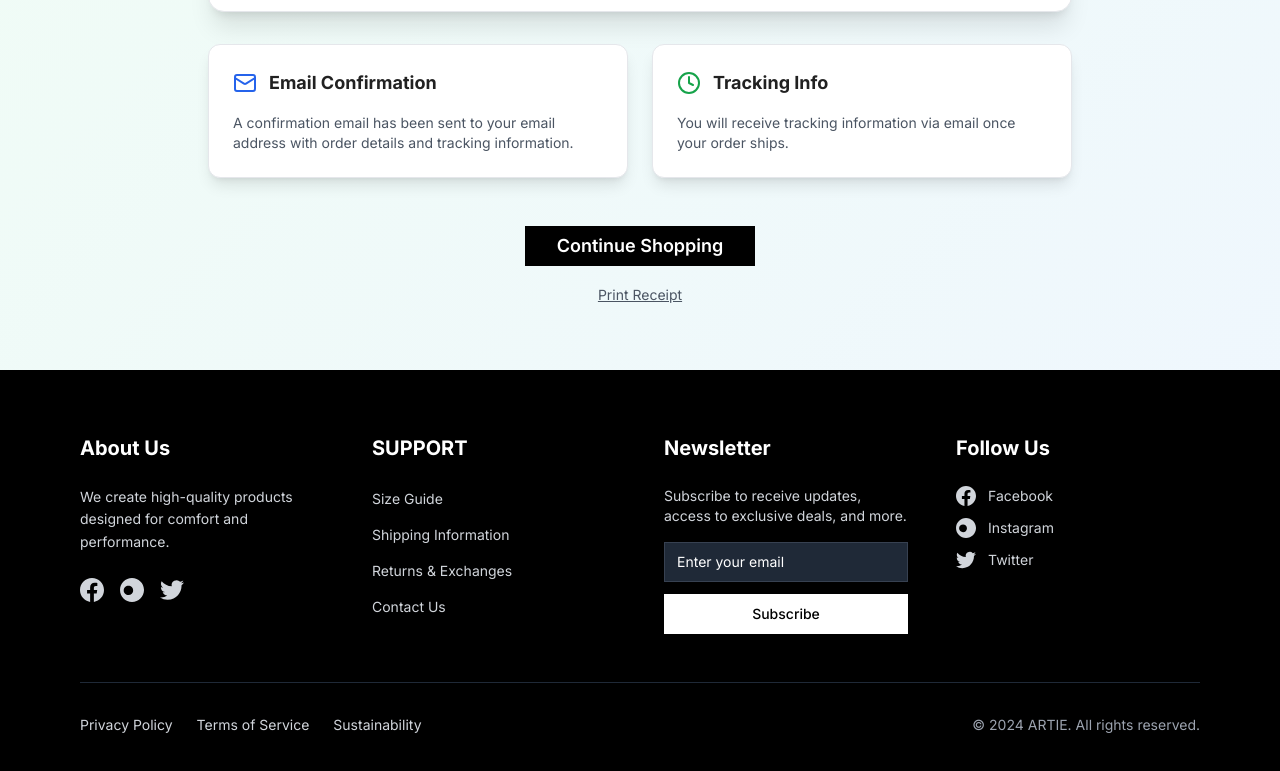
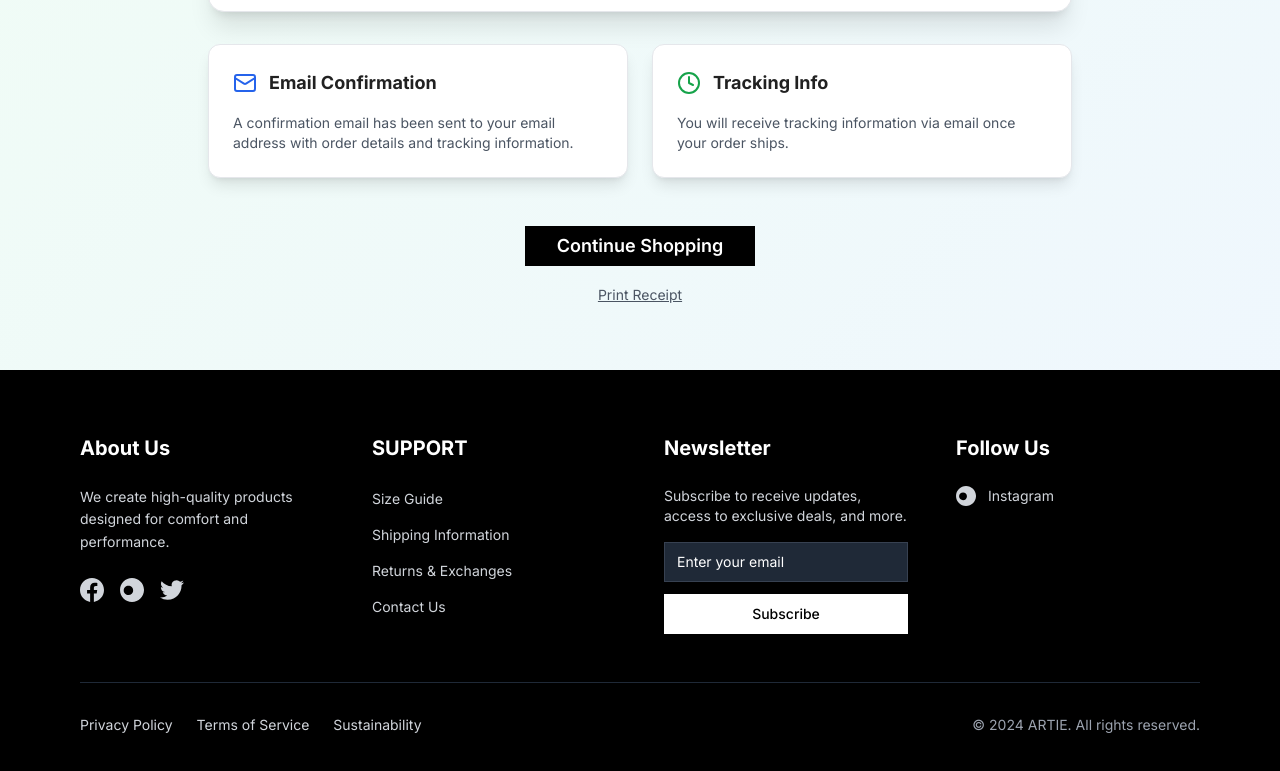
Before and after one commit to fluffybird2323/Archie-st-jj, a Next.js app: page /en/success in a window 1280 px wide. Shown: the part 583-1354 px from the top of the page. Built offline with nearby package versions, Linux system fonts and the light colour scheme.

Commit message:
fix socials

```diff
--- a/components/footer.tsx
+++ b/components/footer.tsx
@@ -102,25 +102,15 @@ export function Footer({ dictionary, locale }: FooterProps) {
           {/* Follow Us Section */}
           <div>
             <h3 className="text-xl font-bold mb-6">{dictionary.footer.followUs}</h3>
-            <div className="space-y-3">
-              <a href="#" className="flex items-center text-gray-300 hover:text-white transition-colors text-sm">
-                <svg className="w-5 h-5 mr-3" fill="currentColor" viewBox="0 0 24 24">
-                  <path d="M24 12.073c0-6.627-5.373-12-12-12s-12 5.373-12 12c0 5.99 4.388 10.954 10.125 11.854v-8.385H7.078v-3.47h3.047V9.43c0-3.007 1.792-4.669 4.533-4.669 1.312 0 2.686.235 2.686.235v2.953H15.83c-1.491 0-1.956.925-1.956 1.874v2.25h3.328l-.532 3.47h-2.796v8.385C19.612 23.027 24 18.062 24 12.073z" />
-                </svg>
-                Facebook
-              </a>
-              <a href="#" className="flex items-center text-gray-300 hover:text-white transition-colors text-sm">
+            <div className="space-y-1">
+
+              <a href="https://www.instagram.com/artie_jp/" className="flex items-center text-gray-300 hover:text-white transition-colors text-sm">
                 <svg className="w-5 h-5 mr-3" fill="currentColor" viewBox="0 0 24 24">
                   <path d="M12.017 0C5.396 0 .029 5.367.029 11.987c0 6.62 5.367 11.987 11.988 11.987 6.62 0 11.987-5.367 11.987-11.987C24.014 5.367 18.637.001 12.017.001zM8.449 16.988c-1.297 0-2.448-.49-3.323-1.297C4.198 14.895 3.708 13.744 3.708 12.447s.49-2.448 1.418-3.323C6.001 8.198 7.152 7.708 8.449 7.708s2.448.49 3.323 1.416c.875.875 1.365 2.026 1.365 3.323s-.49 2.448-1.365 3.323c-.875.807-2.026 1.218-3.323 1.218z" />
                 </svg>
                 Instagram
               </a>
-              <a href="#" className="flex items-center text-gray-300 hover:text-white transition-colors text-sm">
-                <svg className="w-5 h-5 mr-3" fill="currentColor" viewBox="0 0 24 24">
-                  <path d="M23.953 4.57a10 10 0 01-2.825.775 4.958 4.958 0 002.163-2.723c-.951.555-2.005.959-3.127 1.184a4.92 4.92 0 00-8.384 4.482C7.69 8.095 4.067 6.13 1.64 3.162a4.822 4.822 0 00-.666 2.475c0 1.71.87 3.213 2.188 4.096a4.904 4.904 0 01-2.228-.616v.06a4.923 4.923 0 003.946 4.827 4.996 4.996 0 01-2.212.085 4.936 4.936 0 004.604 3.417 9.867 9.867 0 01-6.102 2.105c-.39 0-.779-.023-1.17-.067a13.995 13.995 0 007.557 2.209c9.053 0 13.998-7.496 13.998-13.985 0-.21 0-.42-.015-.63A9.935 9.935 0 0024 4.59z" />
-                </svg>
-                Twitter
-              </a>
+
             </div>
           </div>
         </div>
@@ -155,3 +145,14 @@ export function Footer({ dictionary, locale }: FooterProps) {
     </footer>
   )
 }
+// {/* <a href="#" className="flex items-center text-gray-300 hover:text-white transition-colors text-sm">
+//                 <svg className="w-5 h-5 mr-3" fill="currentColor" viewBox="0 0 24 24">
+//                   <path d="M23.953 4.57a10 10 0 01-2.825.775 4.958 4.958 0 002.163-2.723c-.951.555-2.005.959-3.127 1.184a4.92 4.92 0 00-8.384 4.482C7.69 8.095 4.067 6.13 1.64 3.162a4.822 4.822 0 00-.666 2.475c0 1.71.87 3.213 2.188 4.096a4.904 4.904 0 01-2.228-.616v.06a4.923 4.923 0 003.946 4.827 4.996 4.996 0 01-2.212.085 4.936 4.936 0 004.604 3.417 9.867 9.867 0 01-6.102 2.105c-.39 0-.779-.023-1.17-.067a13.995 13.995 0 007.557 2.209c9.053 0 13.998-7.496 13.998-13.985 0-.21 0-.42-.015-.63A9.935 9.935 0 0024 4.59z" />
+//                 </svg>
+//                 Twitter
+//               </a> <a href="#" className="flex items-center text-gray-300 hover:text-white transition-colors text-sm">
+//                 <svg className="w-5 h-5 mr-3" fill="currentColor" viewBox="0 0 24 24">
+//                   <path d="M24 12.073c0-6.627-5.373-12-12-12s-12 5.373-12 12c0 5.99 4.388 10.954 10.125 11.854v-8.385H7.078v-3.47h3.047V9.43c0-3.007 1.792-4.669 4.533-4.669 1.312 0 2.686.235 2.686.235v2.953H15.83c-1.491 0-1.956.925-1.956 1.874v2.25h3.328l-.532 3.47h-2.796v8.385C19.612 23.027 24 18.062 24 12.073z" />
+//                 </svg>
+
+//               </a> */}
```
